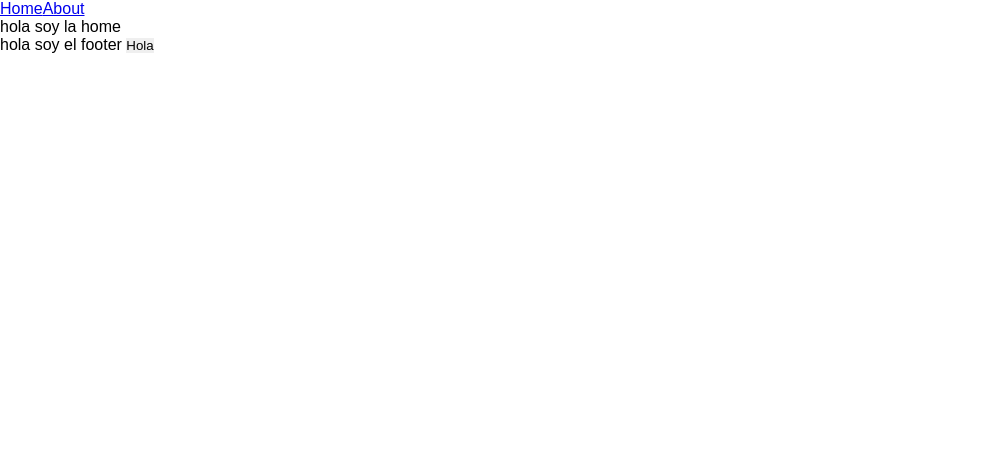
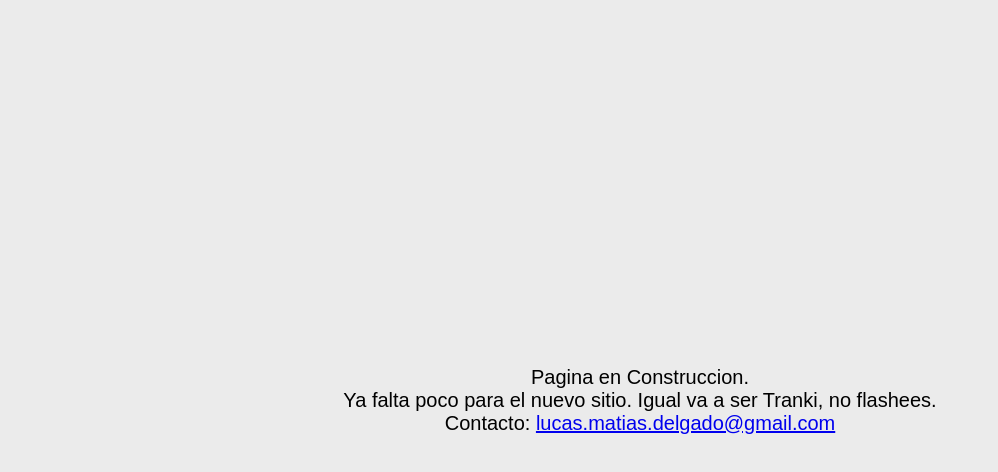
Before and after one commit to LucasDelgado/lucas2021, a Next.js app: page / in a window 1280 px wide. Shown: the top 472 px of the page, without its empty margins (0-998 px from the left). Built offline with nearby package versions, Linux system fonts and the light colour scheme.

Commit message:
construccion

```diff
--- a/features/towers/Layout.js
+++ b/features/towers/Layout.js
@@ -5,15 +5,16 @@ import Header from './Header';
 
 
 
-const Layout = ({children}) => {
+const Layout = (props) => {
+    let {children, className} = props;
     return (
-        <div>
+        <div className={className}>
             <Head></Head>
-            <Header/>
+
             <main>
                 {children}
             </main>
-            <Footer/>
+
         </div>
     );
 }
--- a/features/towers/Nav.js
+++ b/features/towers/Nav.js
@@ -1,5 +1,4 @@
 import React from 'react';
-
 import Link from 'next/link'
 
 const Nav = () => {
--- a/jsconfig.json
+++ b/jsconfig.json
@@ -4,7 +4,8 @@
       "paths": {
         "@components/*": ["features/components/*"],
         "@modules/*": ["features/modules/*"],
-        "@towers/*": ["features/towers/*"]
+        "@towers/*": ["features/towers/*"],
+        "@helpers/*": ["features/helpers/*"]
       }
     }
   }
--- a/package.json
+++ b/package.json
@@ -5,7 +5,8 @@
   "scripts": {
     "dev": "next dev",
     "build": "next build",
-    "start": "next start"
+    "start": "next start",
+    "export": "next build && next export"
   },
   "dependencies": {
     "next": "10.0.5",
--- a/pages/about.js
+++ b/pages/about.js
@@ -1,6 +1,8 @@
 import React from 'react';
+import bodyClass from '@helpers/bodyClass'
 
-const About = (props) => {
+const About = () => {
+    bodyClass("about");
     return (
         <section className="about">
             hola soy el about
--- a/pages/index.js
+++ b/pages/index.js
@@ -5,10 +5,12 @@ const Home = (props) => {
   return (
     <section className="home">
       <Head>
-        <title>Home</title>
+        <title>Lucas Delgado</title>
       </Head>
       <div>
-        hola soy la home
+        Pagina en Construccion. <br/>
+        Ya falta poco para el nuevo sitio. Igual va a ser Tranki, no flashees. <br/>
+        Contacto:  <a href="mailto:lucas.matias.delgado@gmail.com">lucas.matias.delgado@gmail.com</a>
       </div>
     </section>
   );
--- a/styles/base/reset.scss
+++ b/styles/base/reset.scss
@@ -1,3 +1,4 @@
+@import './variables.scss';
 html,
 body,
 div,
@@ -79,8 +80,6 @@ time,
 mark,
 audio,
 video {
-  margin: 0;
-  padding: 0;
   border: 0;
   font-size: 100%;
   font: inherit;
--- /dev/null
+++ b/styles/base/utility.scss
@@ -0,0 +1,4 @@
+@import './variables.scss';
+body{
+    background-color: red;
+}
--- /dev/null
+++ b/styles/base/variables.scss
@@ -0,0 +1,155 @@
+//=======================================
+// Pixel
+//=======================================
+$em: 0.0625em; //1px
+$rem: 0.0625rem; //1px
+
+@function px($base) {
+    $result: $rem * $base;
+    @return $result;
+}
+
+//=======================================
+// Media Queries
+//=======================================
+$media-320: 'min-width : 20rem'; // 320px
+$media-360: 'min-width : 22rem'; // 360px
+$media-768: 'min-width: 48rem'; // 768px
+$media-1024: 'min-width: 64rem'; // 1024px
+$media-1100: 'min-width: 68.75rem'; // 1100px
+$media-1280: 'min-width: 80rem'; // 1280px
+$media-1340: 'min-width: 83.75rem'; // 1340px
+
+//=======================================
+// Colores
+//=======================================
+$light-blue-100: #E8F5FF;
+$light-blue-200: #BEE4FF;
+$light-blue-300: #41B1FF;
+$light-blue-400: #008DFF;
+$light-blue-500: #0074C4;
+$light-blue-600: #006998;
+$light-blue-700: #00547A;
+$light-blue-800: #003F5B;
+$light-blue-900: #002A3D;
+
+$neutral-white: #FFFFFF;
+$light-neutral-50: #FEFEFE;
+$light-neutral-100: #F7F7F4;
+$light-neutral-200: #F2F2F2;
+$light-neutral-300: #E4E4E4;
+$light-neutral-400: #CCCCCC;
+$light-neutral-500: #919191;
+$light-neutral-600: #5A5A5A;
+$light-neutral-700: #333333;
+$light-neutral-800: #272727;
+$light-neutral-900: #1C1C1F;
+$neutral-black: #000000;
+
+$yellow-100: #FFFFE5;
+$yellow-200: #FFFFB8;
+$yellow-300: #FFFF86;
+$yellow-400: #FFFF76;
+$yellow-500: #FFFF24;
+$yellow-600: #F9F900;
+$yellow-700: #CCCC0B;
+$yellow-800: #999900;
+$yellow-900: #555500;
+
+$orange-100: #FFF5DF;
+$orange-200: #FFE8C0;
+$orange-300: #FFC968;
+$orange-400: #FCB73C;
+$orange-500: #EF9B30;
+$orange-600: #D46418;
+$orange-700: #C6480C;
+$orange-800: #893006;
+$orange-900: #4C1800;
+
+$red-100: #FFECEB;
+$red-200: #FFC3BE;
+$red-300: #FA837A;
+$red-400: #F44336;
+$red-500: #E2342D;
+$red-600: #C61C1E;
+$red-700: #B40D15;
+$red-800: #6C0801;
+$red-900: #4A0500;
+
+$pink-100: #F7D2DB;
+$pink-200: #F7D2DB;
+$pink-300: #F7D2DB;
+$pink-400: #F7D2DB;
+$pink-500: #E61F63;
+$pink-600: #BE1A52;
+$pink-700: #981542;
+$pink-800: #731032;
+$pink-900: #731032;
+
+$violet-100: #EAEBFF;
+$violet-200: #C5C6FF;
+$violet-300: #7B7EFF;
+$violet-400: #5659FF;
+$violet-500: #1417CF;
+$violet-600: #0003A6;
+$violet-700: #00027D;
+$violet-800: #000254;
+$violet-900: #00043A;
+
+$teal-100: #ECFFFF;
+$teal-200: #C1FFFF;
+$teal-300: #80F9F9;
+$teal-400: #3FF3F3;
+$teal-500: #28D1D1;
+$teal-600: #15AFAF;
+$teal-700: #0C8485;
+$teal-800: #006B6B;
+$teal-900: #004949;
+
+$green-100: #F3FBF0;
+$green-200: #E1F6D7;
+$green-300: #C0E8BA;
+$green-400: #98DA93;
+$green-500: #71CD6D;
+$green-600: #49BF46;
+$green-700: #22B120;
+$green-800: #22B120;
+$green-900: #036002;
+
+
+
+//=======================================
+// Colores Dark Mode
+//=======================================
+$dark-blue-100: #D5FFFF;
+$dark-blue-200: #D5FFFF;
+$dark-blue-300: #B7E9FF;
+$dark-blue-400: #70D3FF;
+$dark-blue-500: #22B8FF;
+
+$dark-neutral-50: #1C1C1F;
+$dark-neutral-100: #272727;
+$dark-neutral-200: #333333;
+$dark-neutral-300: #5A5A5A;
+$dark-neutral-400: #919191;
+$dark-neutral-500: #ADADAD;
+$dark-neutral-600: #CCCCCC;
+$dark-neutral-700: #E4E4E4;
+$dark-neutral-800: #F2F2F2;
+$dark-neutral-900: #FFFFFF;
+
+
+//=======================================
+// Box Shadows
+//=======================================
+$shadow-down-2xs: 0px 2px 4px rgba(0, 0, 0, 0.16);
+$shadow-down-xs: 0px 4px 8px rgba(0, 0, 0, 0.08);
+$shadow-down-sm: 0px 8px 16px rgba(0, 0, 0, 0.06);
+$shadow-down-md: 0px 12px 24px rgba(0, 0, 0, 0.04);
+$shadow-down-lg: 0px 16px 32px rgba(0, 0, 0, 0.03);
+
+$shadow-up-2xs: 0px -2px 4px rgba(0, 0, 0, 0.16);
+$shadow-up-xs: 0px -4px 8px rgba(0, 0, 0, 0.08);
+$shadow-up-sm: 0px -8px 16px rgba(0, 0, 0, 0.06);
+$shadow-up-md: 0px -12px 24px rgba(0, 0, 0, 0.04);
+$shadow-up-lg: 0px -16px 32px rgba(0, 0, 0, 0.03);
--- a/styles/styles.scss
+++ b/styles/styles.scss
@@ -1 +1,11 @@
-@import './base/reset'
+@import './base/reset';
+
+body{
+    min-height: 100vh;
+    background-color: rgb(235, 235, 235);
+    display: grid;
+    align-items: center;
+    justify-content: center;
+    font-size: 20px;
+    text-align: center;
+}
```
Also changed, not shown: features/helpers/bodyClass.js (added, +10 -0 lines).
